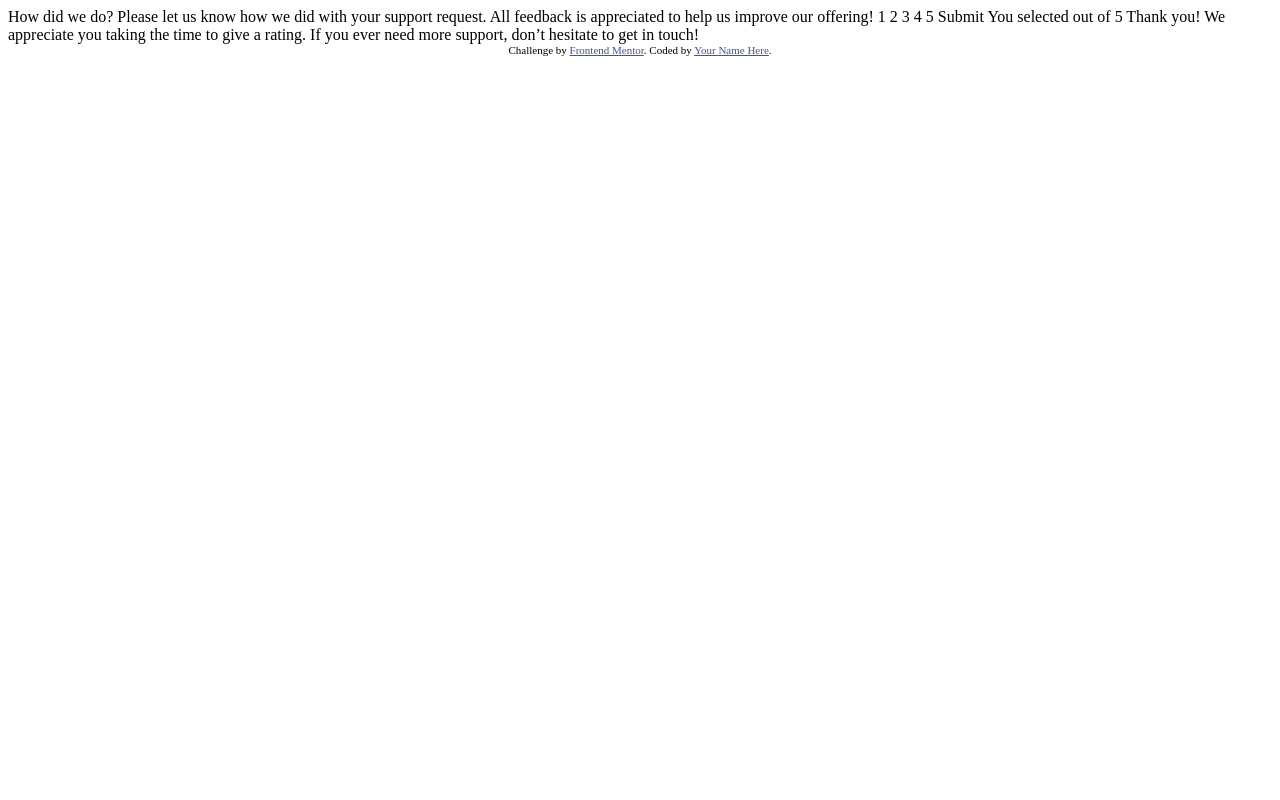
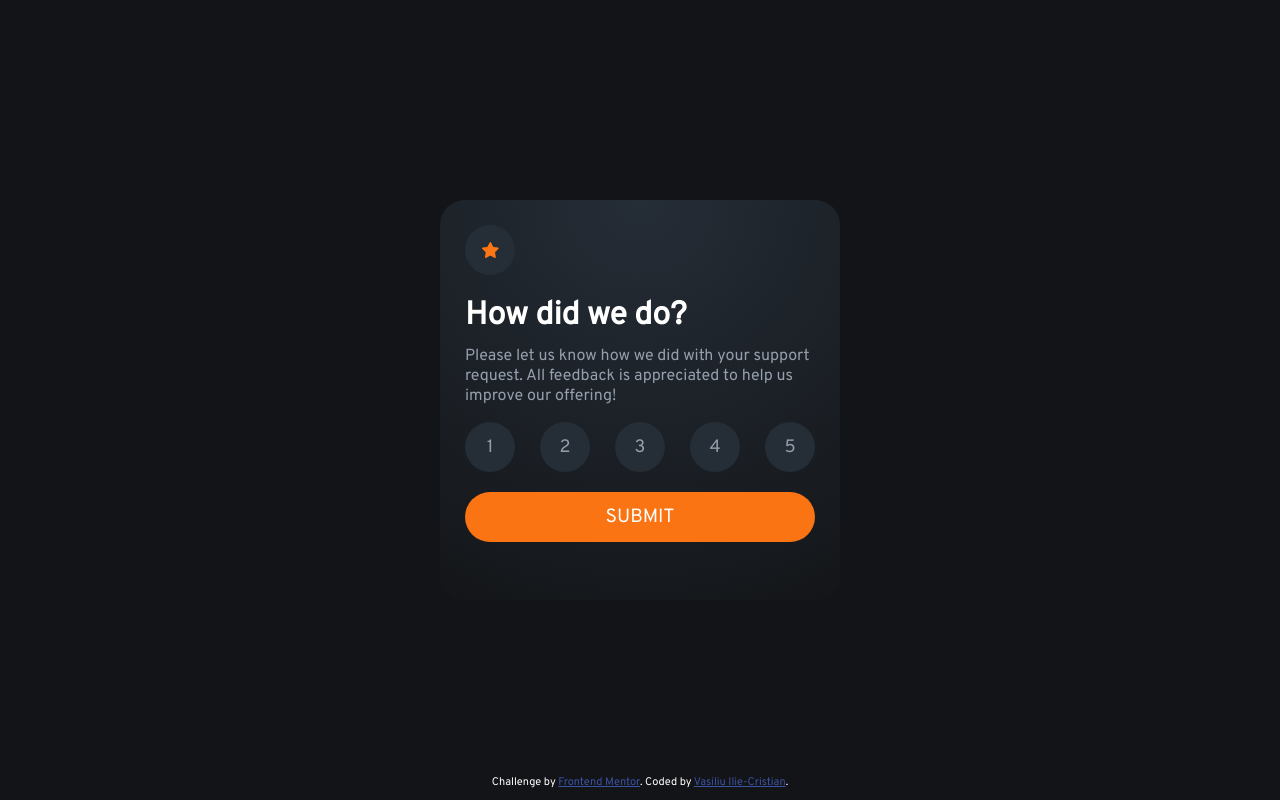
Before and after one commit to mrsb2/interactiv.github.io, a plain HTML site: page index.html in a window 1280 px wide. Drawn offline with Linux system fonts and the light colour scheme.

Commit message:
1stUIdone

```diff
--- a/index.html
+++ b/index.html
@@ -4,8 +4,8 @@
   <meta charset="UTF-8">
   <meta name="viewport" content="width=device-width, initial-scale=1.0"> <!-- displays site properly based on user's device -->
 
-  <link rel="icon" type="image/png" sizes="32x32" href="./images/favicon-32x32.png">
-
+  <link rel="stylesheet" href="https://fonts.googleapis.com/css?family=Overpass">
+  <link rel="stylesheet" type="text/css" media="screen" href="style.css">
   <title>Frontend Mentor | Interactive rating component</title>
 
   <!-- Feel free to remove these styles or customise in your own stylesheet 👍 -->
@@ -15,35 +15,76 @@
   </style>
 </head>
 <body>
+  <div class="theRealBody">
+  <div class="container">
+    <div class="containerStar">
+    <div class="star">
+      <img src="images/icon-star.svg" class="starImg">
+    </div>
+    </div>
 
-  <!-- Rating state start -->
+    <div class="contentText">
+  <h1 class="h1">How did we do?</h1>
+  <p class="textHow">
+  Please let us know how we did with your support request. All feedback is appreciated
+  to help us improve our offering!</p>
+  </div>
+  <div class="divRate">
+  <ul class="rate">
+  <li><button name="1" class="btn" id="1" onclick="rate(name)"> 1 </button></li>
+  <li><button name="2" class="btn" id="2" onclick="rate(name)"> 2 </button></li>
+  <li><button name="3" class="btn" id="3" onclick="rate(name)"> 3 </button></li>
+  <li><button name="4" class="btn" id="4" onclick="rate(name)"> 4 </button></li>
+  <li><button name="5" class="btn" id="5" onclick="rate(name)"> 5 </button></li>
+  </ul>
+</div>
 
-  How did we do?
+  <div class="submit">
+    <button name="submitBtn" class="submitBtn" onclick="submit()">SUBMIT</button>
+  </div>
 
-  Please let us know how we did with your support request. All feedback is appreciated
-  to help us improve our offering!
 
-  1 2 3 4 5
 
-  Submit
+  </div>
+  <div class="attribution">
+    <p class="challengeText">
+    Challenge by <a href="https://www.frontendmentor.io?ref=challenge" target="_blank">Frontend Mentor</a>.
+    Coded by <a href="#">Vasiliu Ilie-Cristian</a>.</p>
+  </div>
+</div>
 
-  <!-- Rating state end -->
 
-  <!-- Thank you state start -->
 
-  You selected <!-- Add rating here --> out of 5
+
+
+
+
+
+
+
+
+
+
+
+<!--
+  -- Rating state start --
+
+
+
+  -- Rating state end --
+
+  -- Thank you state start --
+
+  You selected -- Add rating here -- out of 5
 
   Thank you!
 
   We appreciate you taking the time to give a rating. If you ever need more support,
   don’t hesitate to get in touch!
 
-  <!-- Thank you state end -->
+  -- Thank you state end -- -->
 
 
-  <div class="attribution">
-    Challenge by <a href="https://www.frontendmentor.io?ref=challenge" target="_blank">Frontend Mentor</a>.
-    Coded by <a href="#">Your Name Here</a>.
-  </div>
+
 </body>
 </html>
--- /dev/null
+++ b/style.css
@@ -0,0 +1,144 @@
+html,body{
+    margin:0;
+    padding: 0;
+    width: 100%;
+    height: 100%;
+
+}
+.theRealBody{
+    background-color: hsl(216, 12%, 8%);
+
+    width: 100%;
+    min-height: 100%;
+    display: flex;
+    justify-content: center;
+
+    align-items: center;
+    padding-top:calc(50%-200px);
+}
+p{
+    color:white;
+    font-family: "Overpass";
+}
+.attribution{
+    color: white;
+    text-align: center;
+    position: fixed;
+    bottom: 0;
+    width: 100%;
+
+}
+
+.container{
+    background: radial-gradient(circle at top,hsl(213, 19%, 18%) 0%,hsla(217, 12%, 63%, 0.01));
+    width: 400px;
+    height: 400px;
+    display: flex;
+    flex-direction: column;
+    border-bottom-left-radius: 25px;
+    border-top-left-radius: 25px;
+    border-top-right-radius: 25px;
+    border-bottom-right-radius: 25px;
+
+}
+.containerStar{
+    display: flex;
+    flex-direction: row;
+
+}
+.star{
+    display: flex;
+    background-color:  hsl(213, 19%, 18%);
+    width: 50px;
+    height: 50px;
+    border-radius: 100%;
+    margin-top: 25px;
+    margin-left: 25px;
+}
+.starImg{
+    max-width: fit-content;
+    height: auto;
+    margin: auto;
+}
+.contentText{
+    display: flex;
+    flex-direction: column;
+    justify-content: center;
+
+    margin-left: 25px;
+    margin-right: 25px;
+}
+.h1{
+    color:white;
+    font-family: "Overpass";
+    margin-bottom: 0px;
+}
+.textHow{
+    margin-top: 10px;
+    color:hsl(217, 12%, 63%);
+
+}
+.divRate{
+    display: flex;
+    flex-direction: column;
+    justify-content: center;
+    margin-left: 25px;
+    margin-right: 25px;
+}
+.rate{
+    display: flex;
+    justify-content:space-between;
+    flex-direction: row;
+    list-style: none;
+    margin: 0;
+    padding: 0;
+
+
+
+}
+.btn{
+    font-family: "Overpass";
+    text-align: center;
+    border-radius: 100%;
+    border: none;
+    width: 50px;
+    height: 50px;
+    background-color:hsl(213, 19%, 18%) ;
+    font-size: large;
+    color: hsl(217, 12%, 63%);
+}
+.submit{
+    display: flex;
+    flex-direction: column;
+    justify-content: center;
+    align-items: center;
+    margin-top: 20px;
+    margin-left: 25px;
+    margin-right: 25px;
+}
+.submitBtn{
+    background-color: hsl(25, 97%, 53%);
+    color: white;
+    font-family: "Overpass";
+    font-size: larger;
+    text-align: center;
+    height: 50px;
+    border: none;
+    border-bottom-left-radius: 25px;
+    border-top-left-radius: 25px;
+    border-top-right-radius: 25px;
+    border-bottom-right-radius: 25px;
+    width: 350px;
+}
+.btn:hover{
+    background-color:hsl(25, 97%, 53%);
+    color: white;
+}
+.submitBtn:hover{
+    background-color: white;
+    color: hsl(25, 97%, 53%);
+}
+.btn:focus{
+    color:white;
+    background-color: hsl(217, 12%, 63%);
+}
```
Also changed, not shown: 1 other file.
